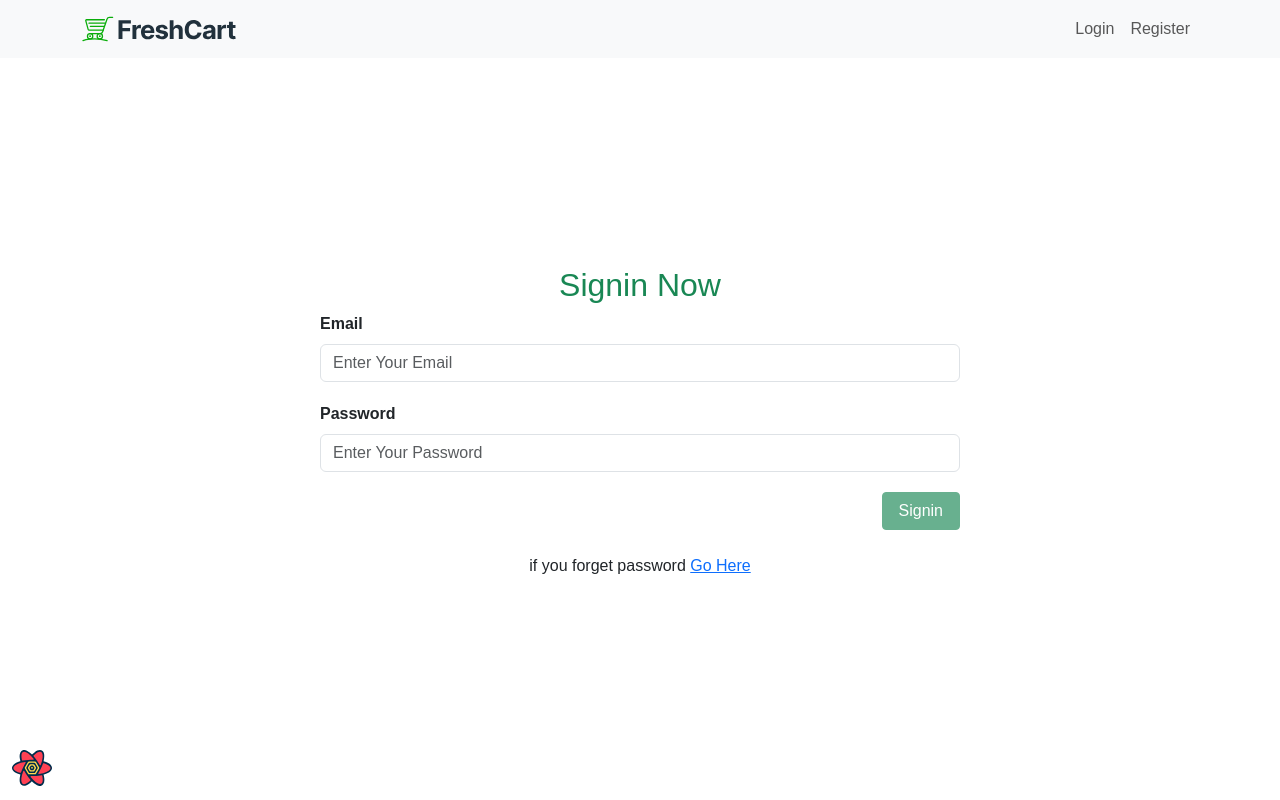
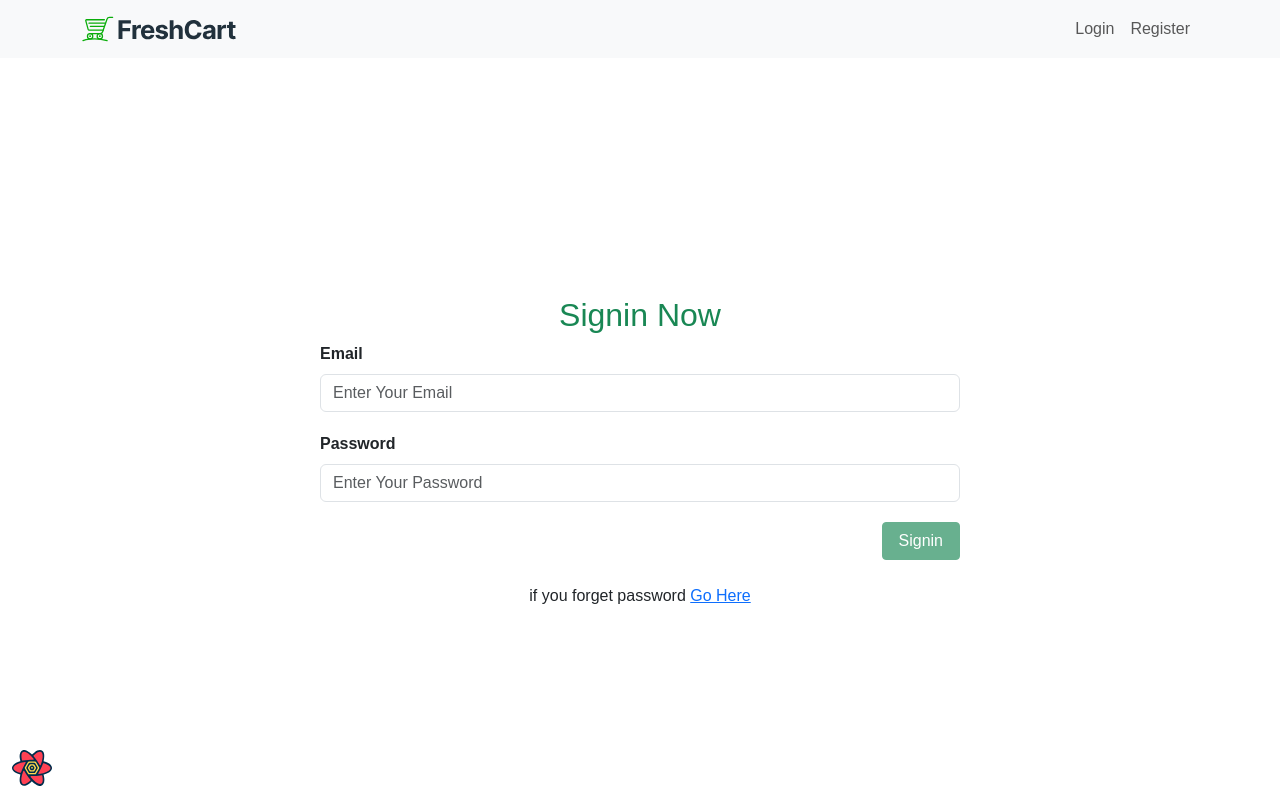
Before and after one commit to MahmoudNasser1242000/e-commerce-app, a React (Create React App) app: page / in a window 1280 px wide. Shown: the top 800 px of the page. Built offline with nearby package versions, Linux system fonts and the light colour scheme; no server answers; a web font is replaced by a local one.

Commit message:
update-style

```diff
--- a/src/index.css
+++ b/src/index.css
@@ -17,7 +17,7 @@ body{
 #root {
     height: 100vh;
     position: relative;
-    padding-top: 60px;
+    margin-top: 60px;
 }
 .rating-color
 {
```
